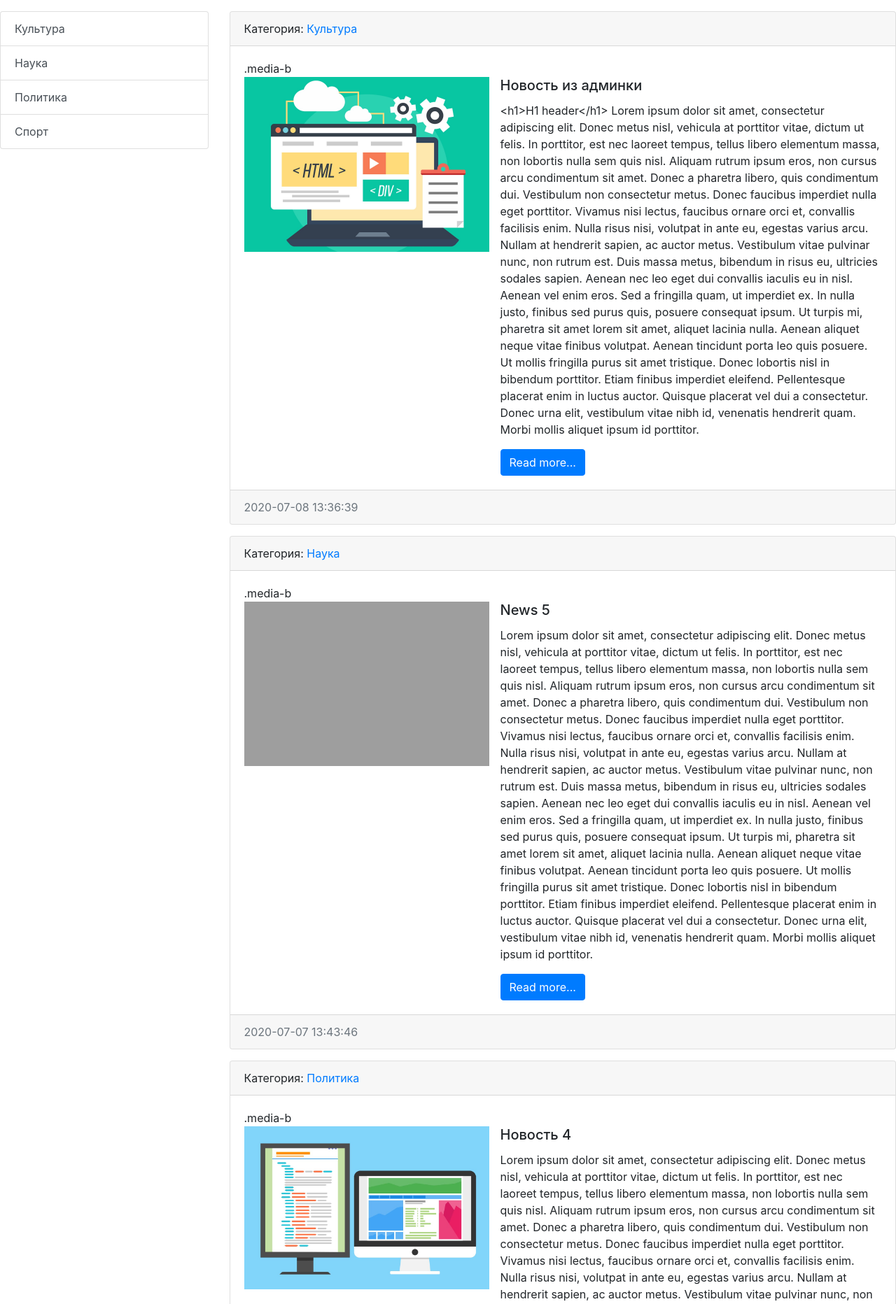
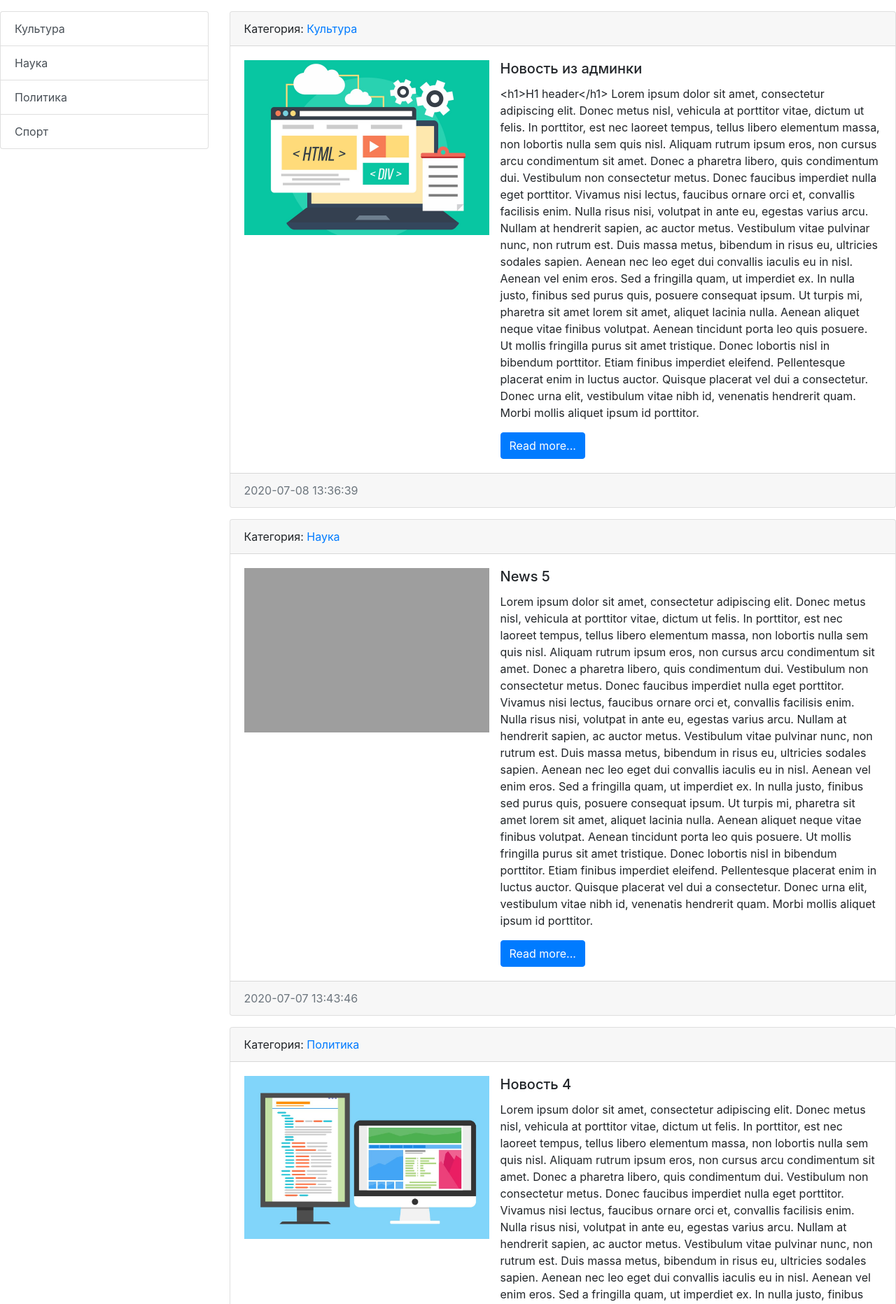
Before and after one commit to Nikita735-cmd/project1, a Django app: page / in a window 1280 px wide. Shown: the part 56-1920 px from the top of the page at 70% size. Run offline with Django 3.2, Linux system fonts and the light colour scheme; data comes from the database, SQL or seed files in the repository; some libraries are stand-ins or nearby versions; grey boxes are pictures that could not be loaded.

Commit message:
1 commit

```diff
--- a/news/templates/news/index.html
+++ b/news/templates/news/index.html
@@ -47,7 +47,6 @@
   </div>
   <div class="card-body">
     <div class="media">
-      .media-b
     </div>
     <div class="media">
       {%if item.photo %}
```
